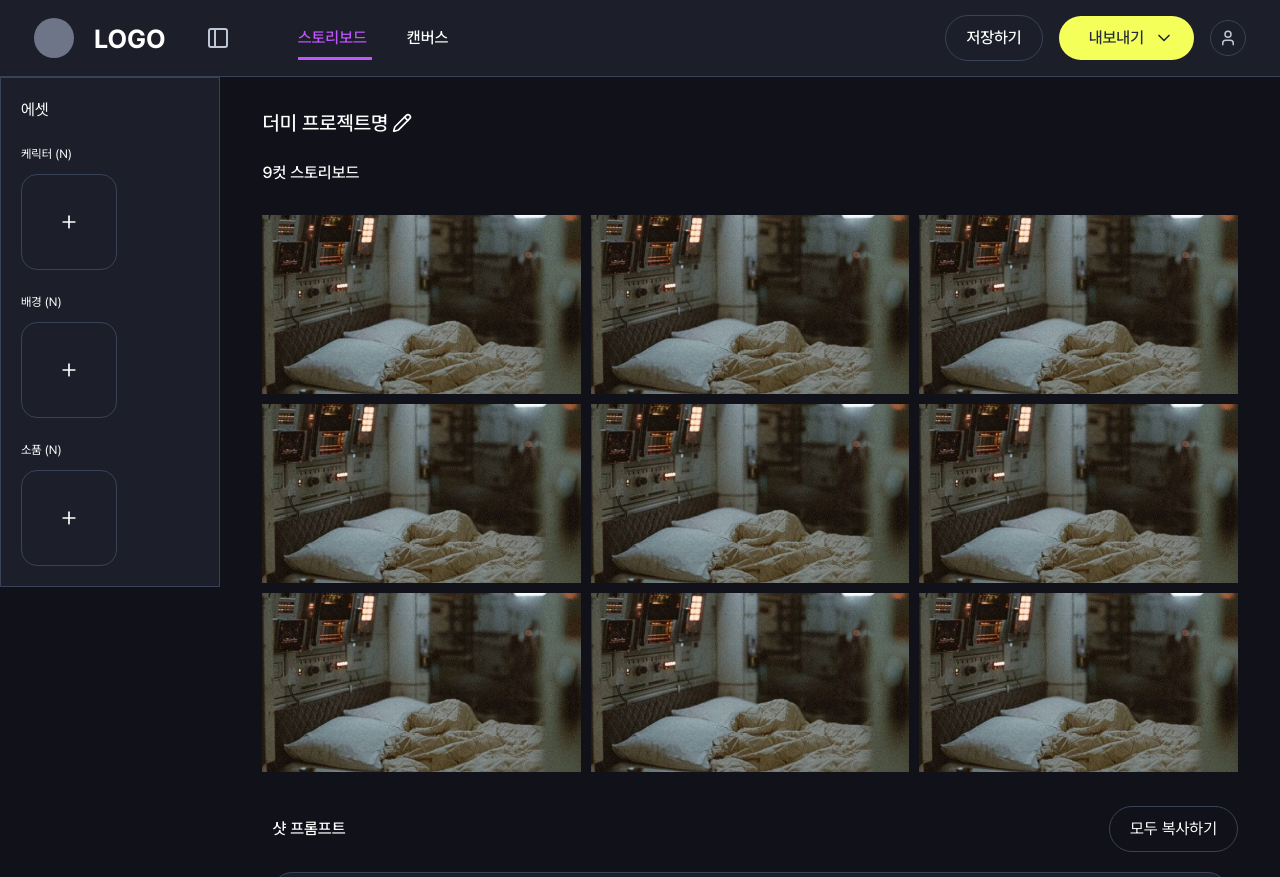
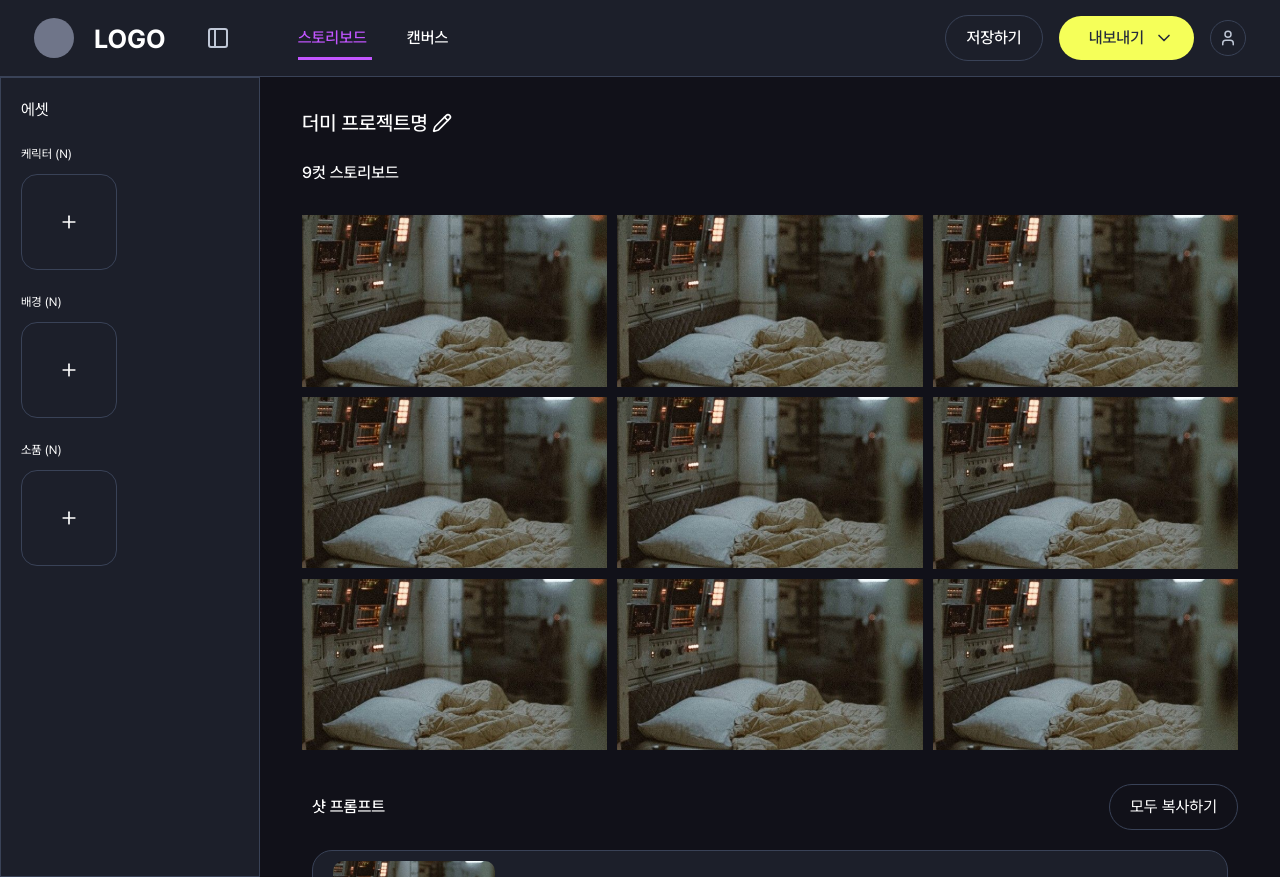
Before and after one commit to KX-B1/FE, a Next.js app: page /main in a window 1280 px wide. Built offline with nearby package versions, Linux system fonts and the light colour scheme.

Commit message:
fix: 누락된 코드 복구

```diff
--- a/src/app/main/page.tsx
+++ b/src/app/main/page.tsx
@@ -14,9 +14,9 @@ export default function MainPage() {
   };
 
   return (
-    <div className="flex h-full flex-col">
+    <div className="flex h-screen flex-col">
       <ProjectHeader onSave={handleSave} onExport={handleExport} />
-      <div className="flex flex-1 overflow-hidden">
+      <div className="flex flex-1">
         <AssetSidebar />
         <ModeSwitcher />
       </div>
--- a/src/components/common/ModeSwitcher.tsx
+++ b/src/components/common/ModeSwitcher.tsx
@@ -13,5 +13,9 @@ const StoryboardArea = dynamic(
 // 스토리보드/캔버스 분기 영역
 export default function ModeSwitcher() {
   const viewMode = useViewModeStore((state) => state.viewMode);
-  return viewMode === 'storyboard' ? <StoryboardArea /> : <CanvasArea />;
+  return (
+    <div className="flex-1 h-full">
+      {viewMode === 'storyboard' ? <StoryboardArea /> : <CanvasArea />}
+    </div>
+  );
 }
```
